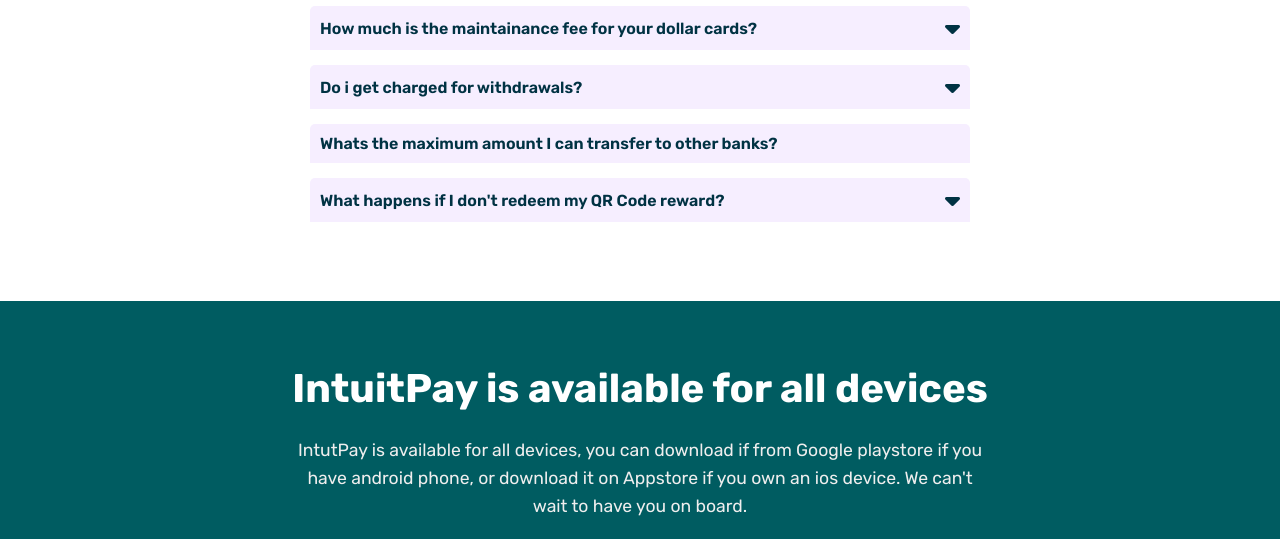
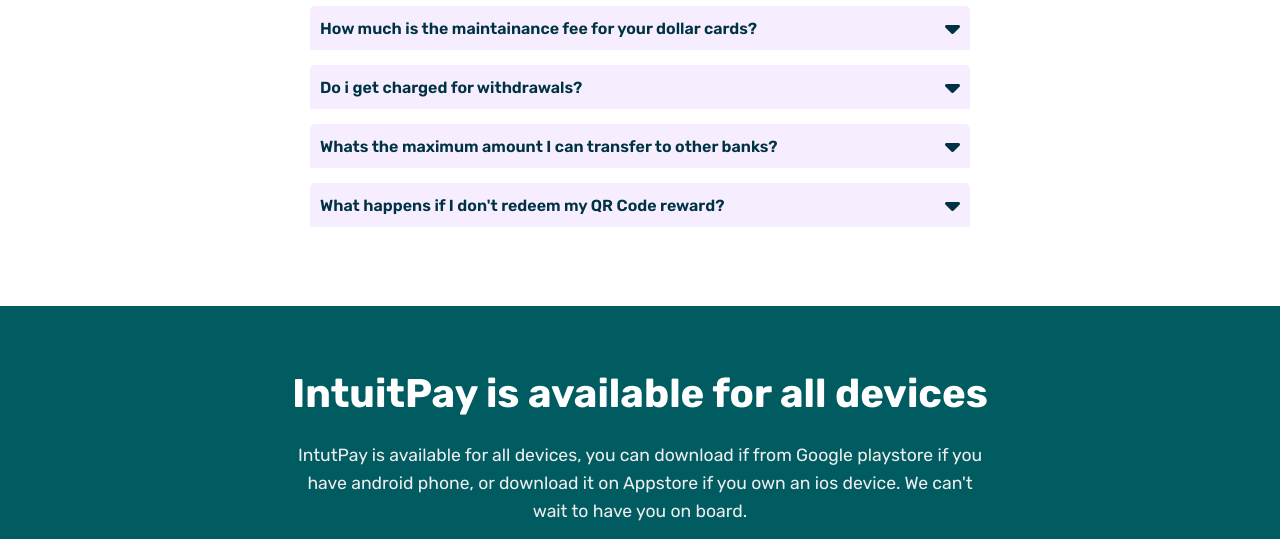
Before and after one commit to BridgetAdeyemi/IntuitPay, a plain HTML site: page index.html in a window 1280 px wide. Shown: the part 5400-5939 px from the top of the page. Drawn offline with nearby package versions, Linux system fonts and the light colour scheme.

Commit message:
fix: correct typo in icon class for accordion box

```diff
--- a/index.html
+++ b/index.html
@@ -437,7 +437,7 @@
           <div class="accordion-box" data-aos="fade-up" data-aos-delay="700">
             <div class="label">
               Whats the maximum amount I can transfer to other banks?
-              <i class="fa-solid fa-caret-dow n"></i>
+              <i class="fa-solid fa-caret-down"></i>
             </div>
             <div class="accordion-content">
               <p>
```
